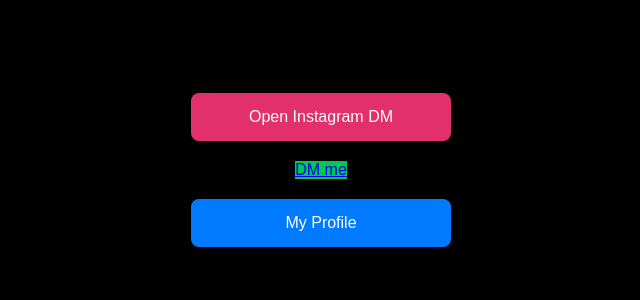
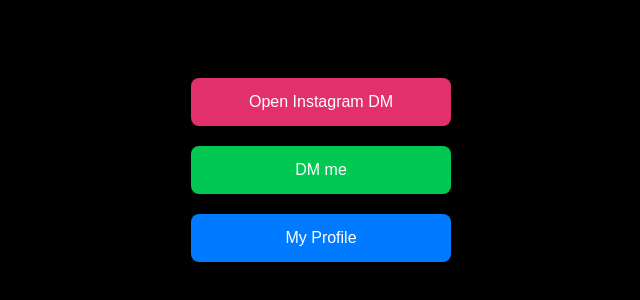
Before and after one commit to xtesgh/tes, a plain HTML site: page index.html in a window 1280 px wide. Shown: the part 230-530 px from the top of the page, without its empty margins (319-959 px from the left). Drawn offline with Linux system fonts and the light colour scheme.

Commit message:
Update style button1

```diff
--- a/index.html
+++ b/index.html
@@ -29,7 +29,7 @@
       gap: 20px;              /* Space between buttons */
     }
 
-    .button, .button2 {
+    .button, .button1, .button2 {
       padding: 15px 30px;
       color: white;
       text-decoration: none;
```
